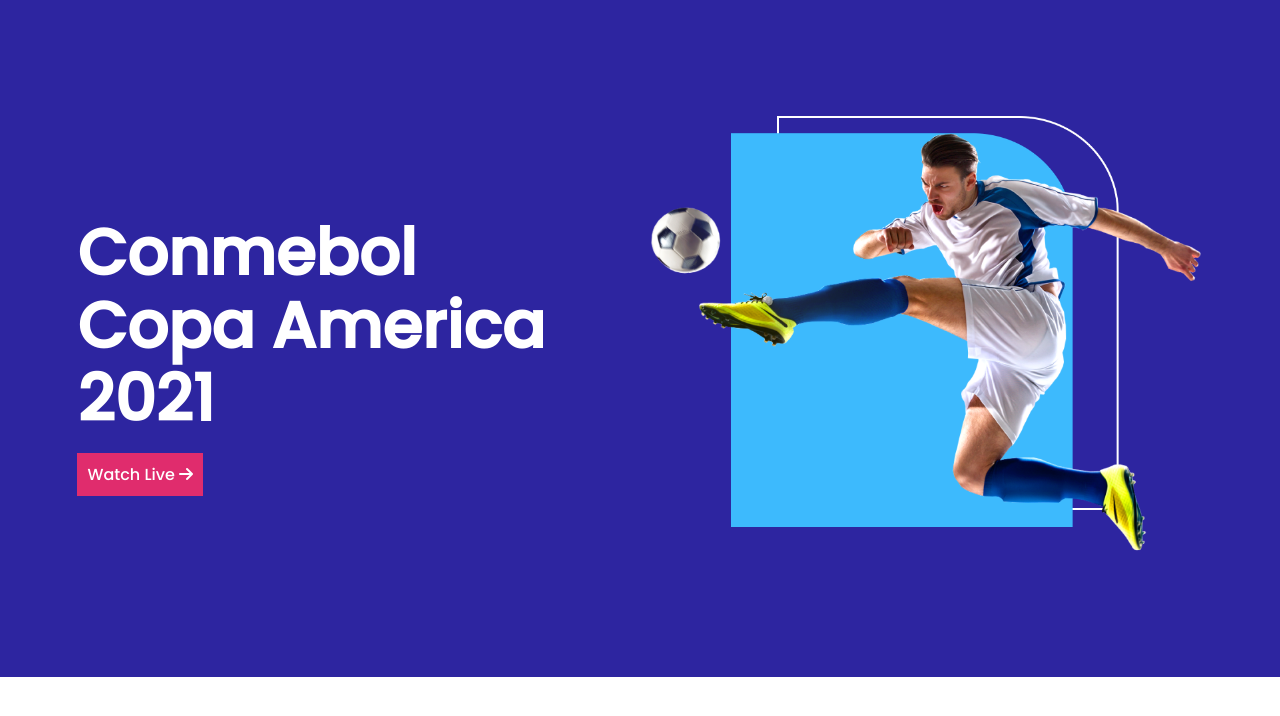
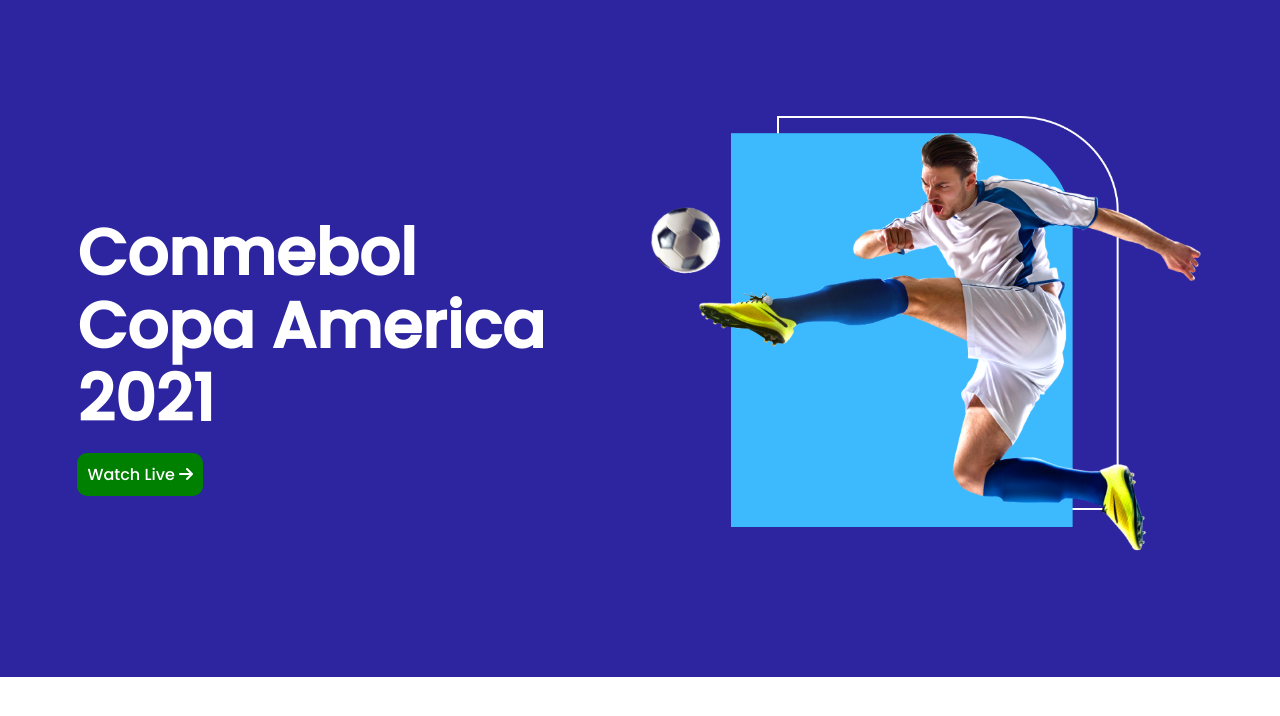
Before and after one commit to Arfath05/responsive-football, a plain HTML site: page index.html in a window 1280 px wide. In both pictures the pointer is over the link "Watch Live". Drawn offline with Linux system fonts and the light colour scheme.

Commit message:
finish top-banner

```diff
--- a/styles/style.css
+++ b/styles/style.css
@@ -37,6 +37,10 @@ body{
     line-height: 24px;
     color: #FFFFFF;
 }
+.half-width a:hover{
+    background-color: green;
+    border-radius: 10px;
+}
 .half-width img{
     width: 556.01px;
     height: 438px;
```
Also changed, not shown: index.html (+1 -0 lines).
